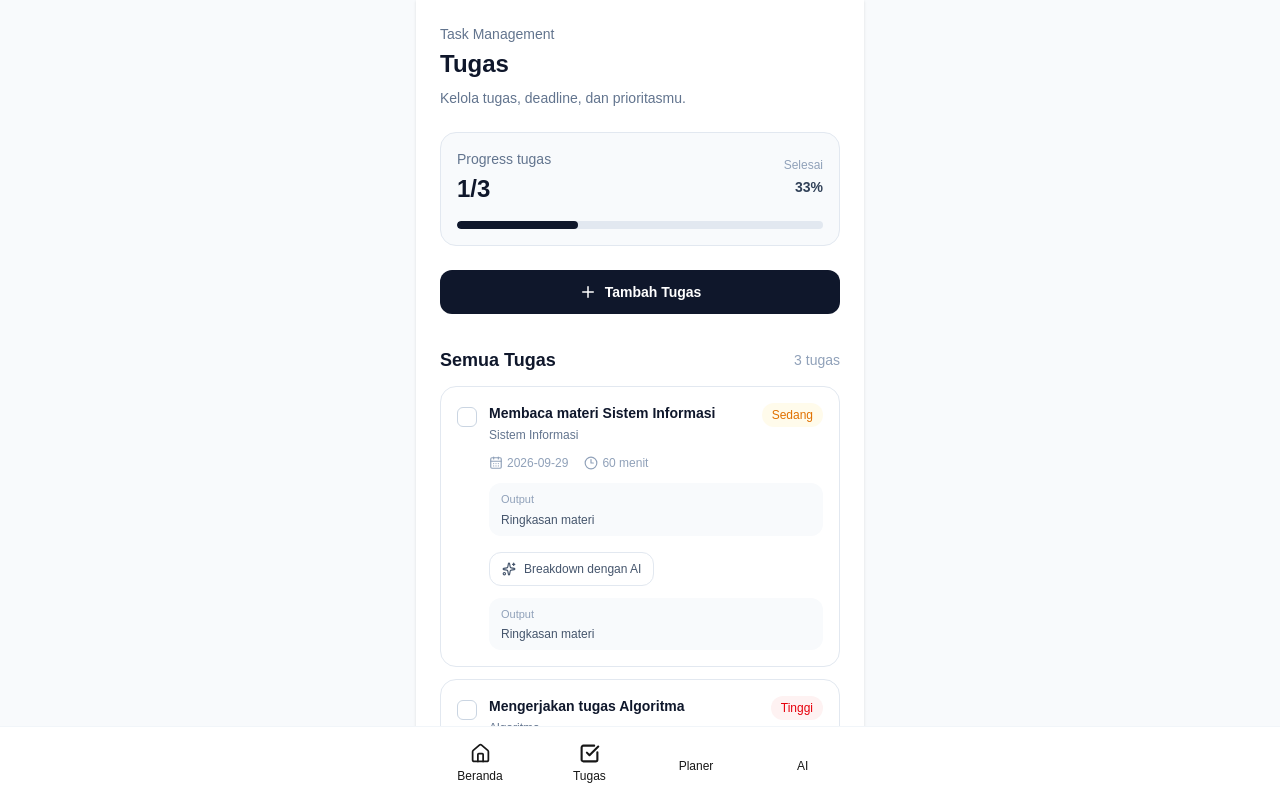
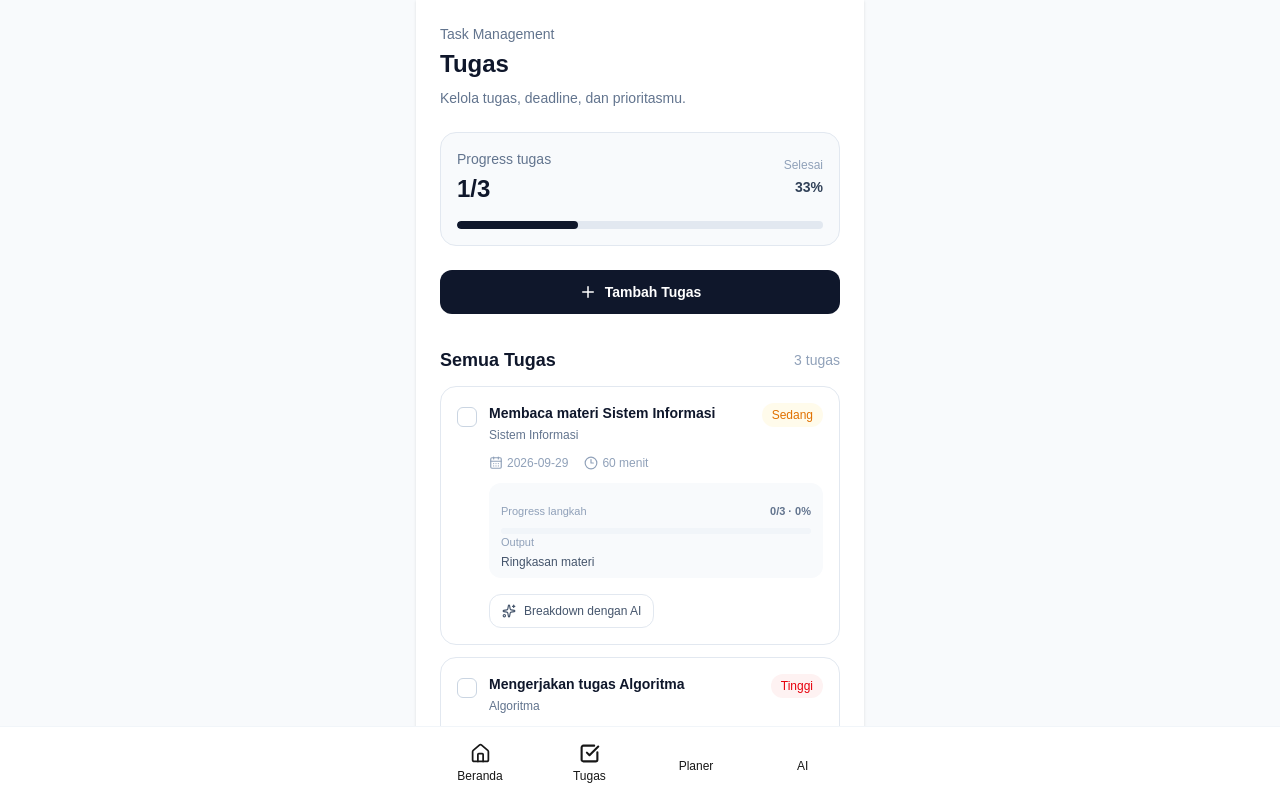
Before and after one commit to Ardhan220707/mabaflow, a Next.js app: page /tugas in a window 1280 px wide. Shown: the top 798 px of the page. Built offline with nearby package versions, Linux system fonts and the light colour scheme.

Commit message:
feat: add task breakdown and subtask progress

```diff
--- a/app/tugas/page.tsx
+++ b/app/tugas/page.tsx
@@ -17,6 +17,26 @@ const initialTasks: Task[] = [
     expectedOutput: "Ringkasan materi",
     priority: "Sedang",
     completed: false,
+    subtasks: [
+      {
+        id: 1,
+        title: "Kumpulkan materi Sistem Informasi",
+        estimatedMinutes: 20,
+        completed: false,
+      },
+      {
+        id: 2,
+        title: "Baca dan pahami materi",
+        estimatedMinutes: 25,
+        completed: false,
+      },
+      {
+        id: 3,
+        title: "Buat ringkasan materi",
+        estimatedMinutes: 15,
+        completed: false,
+      },
+    ],
   },
   {
     id: 2,
@@ -27,6 +47,32 @@ const initialTasks: Task[] = [
     expectedOutput: "File tugas Algoritma",
     priority: "Tinggi",
     completed: false,
+    subtasks: [
+      {
+        id: 1,
+        title: "Baca soal dan pahami ketentuan",
+        estimatedMinutes: 20,
+        completed: false,
+      },
+      {
+        id: 2,
+        title: "Buat algoritma penyelesaian",
+        estimatedMinutes: 30,
+        completed: false,
+      },
+      {
+        id: 3,
+        title: "Implementasikan solusi",
+        estimatedMinutes: 50,
+        completed: false,
+      },
+      {
+        id: 4,
+        title: "Testing dan perbaikan",
+        estimatedMinutes: 20,
+        completed: false,
+      },
+    ],
   },
   {
     id: 3,
@@ -37,6 +83,26 @@ const initialTasks: Task[] = [
     expectedOutput: "Catatan review",
     priority: "Rendah",
     completed: true,
+    subtasks: [
+      {
+        id: 1,
+        title: "Baca kembali materi",
+        estimatedMinutes: 15,
+        completed: true,
+      },
+      {
+        id: 2,
+        title: "Tandai bagian yang belum dipahami",
+        estimatedMinutes: 10,
+        completed: true,
+      },
+      {
+        id: 3,
+        title: "Buat catatan review",
+        estimatedMinutes: 20,
+        completed: true,
+      },
+    ],
   },
 ];
 
@@ -66,6 +132,36 @@ export default function TugasPage() {
     );
   }
 
+  function toggleSubTask(taskId: number, subTaskId: number) {
+    setTasks((currentTasks) =>
+      currentTasks.map((task) => {
+        if (task.id !== taskId) {
+          return task;
+        }
+
+        const updatedSubtasks = task.subtasks.map((subTask) =>
+          subTask.id === subTaskId
+            ? {
+                ...subTask,
+                completed: !subTask.completed,
+              }
+            : subTask,
+        );
+
+        const hasSubtasks = updatedSubtasks.length > 0;
+
+        const allSubtasksCompleted =
+          hasSubtasks && updatedSubtasks.every((subTask) => subTask.completed);
+
+        return {
+          ...task,
+          subtasks: updatedSubtasks,
+          completed: allSubtasksCompleted,
+        };
+      }),
+    );
+  }
+
   function addTask() {
     if (!title.trim()) {
       return;
@@ -80,6 +176,7 @@ export default function TugasPage() {
       expectedOutput: expectedOutput.trim() || "Belum ditentukan",
       priority,
       completed: false,
+      subtasks: [],
     };
 
     setTasks((currentTasks) => [...currentTasks, newTask]);
@@ -153,7 +250,12 @@ export default function TugasPage() {
         {/* tasks.map */}
         <div className="mt-3 space-y-3">
           {tasks.map((task) => (
-            <TaskCard key={task.id} task={task} onToggle={toggleTask} />
+            <TaskCard
+              key={task.id}
+              task={task}
+              onToggle={toggleTask}
+              onToggleSubTask={toggleSubTask}
+            />
           ))}
         </div>
       </section>
--- a/components/ai/task-breakdown.tsx
+++ b/components/ai/task-breakdown.tsx
@@ -1,70 +1,32 @@
 "use client";
 
-import { useState } from "react";
-
-type SubTask = {
-  id: number;
-  title: string;
-  estimatedMinutes: number;
-};
+import type { SubTask } from "@/components/tasks/tasks-card";
 
 type TaskBreakdownProps = {
   taskTitle: string;
+  subtasks: SubTask[];
+  onToggleSubTask: (subTaskId: number) => void;
   onClose: () => void;
 };
 
-const dummySubTasks: SubTask[] = [
-  {
-    id: 1,
-    title: "Kumpulkan materi dan data",
-    estimatedMinutes: 20,
-  },
-  {
-    id: 2,
-    title: "Buat struktur laporan",
-    estimatedMinutes: 15,
-  },
-  {
-    id: 3,
-    title: "Tulis pembahasan",
-    estimatedMinutes: 45,
-  },
-  {
-    id: 4,
-    title: "Buat kesimpulan",
-    estimatedMinutes: 15,
-  },
-  {
-    id: 5,
-    title: "Rapikan dan export PDF",
-    estimatedMinutes: 25,
-  },
-];
-
 export default function TaskBreakdown({
   taskTitle,
+  subtasks,
+  onToggleSubTask,
   onClose,
 }: TaskBreakdownProps) {
-  const [completedSubTasks, setCompletedSubTasks] = useState<number[]>([]);
+  const completedCount = subtasks.filter((subTask) => subTask.completed).length;
 
-  const completedCount = completedSubTasks.length;
-  const totalSubTasks = dummySubTasks.length;
+  const totalSubTasks = subtasks.length;
 
   const progress =
     totalSubTasks === 0
       ? 0
       : Math.round((completedCount / totalSubTasks) * 100);
 
-  function toggleSubTask(id: number) {
-    setCompletedSubTasks((current) =>
-      current.includes(id)
-        ? current.filter((subTaskId) => subTaskId !== id)
-        : [...current, id],
-    );
-  }
-
   return (
     <section className="mt-3 rounded-2xl border border-slate-200 bg-white p-4 shadow-sm">
+      {/* Header */}
       <div className="flex items-start justify-between gap-3">
         <div>
           <p className="text-xs font-medium text-slate-400">AI Breakdown</p>
@@ -83,6 +45,7 @@ export default function TaskBreakdown({
         </button>
       </div>
 
+      {/* Progress */}
       <div className="mt-4">
         <div className="flex items-center justify-between">
           <span className="text-xs font-medium text-slate-500">Progress</span>
@@ -102,31 +65,40 @@ export default function TaskBreakdown({
         </div>
       </div>
 
+      {/* Subtasks */}
       <div className="mt-4 space-y-2">
-        {dummySubTasks.map((subTask) => {
-          const isCompleted = completedSubTasks.includes(subTask.id);
+        {subtasks.length === 0 ? (
+          <div className="rounded-xl bg-slate-50 px-3 py-4 text-center">
+            <p className="text-xs font-medium text-slate-500">
+              Belum ada subtask
+            </p>
 
-          return (
+            <p className="mt-1 text-[11px] text-slate-400">
+              AI akan membantu memecah tugas ini menjadi beberapa langkah.
+            </p>
+          </div>
+        ) : (
+          subtasks.map((subTask) => (
             <button
               key={subTask.id}
               type="button"
-              onClick={() => toggleSubTask(subTask.id)}
+              onClick={() => onToggleSubTask(subTask.id)}
               className="flex w-full items-center justify-between rounded-xl bg-slate-50 px-3 py-3 text-left transition hover:bg-slate-100"
             >
               <div className="flex min-w-0 items-center gap-3">
                 <div
                   className={`flex h-6 w-6 shrink-0 items-center justify-center rounded-full border text-xs font-semibold ${
-                    isCompleted
+                    subTask.completed
                       ? "border-slate-900 bg-slate-900 text-white"
                       : "border-slate-200 bg-white text-slate-500"
                   }`}
                 >
-                  {isCompleted ? "✓" : subTask.id}
+                  {subTask.completed ? "✓" : subTask.id}
                 </div>
 
                 <p
                   className={`text-xs font-medium ${
-                    isCompleted
+                    subTask.completed
                       ? "text-slate-400 line-through"
                       : "text-slate-700"
                   }`}
@@ -137,14 +109,14 @@ export default function TaskBreakdown({
 
               <span
                 className={`ml-3 shrink-0 text-xs ${
-                  isCompleted ? "text-slate-300" : "text-slate-400"
+                  subTask.completed ? "text-slate-300" : "text-slate-400"
                 }`}
               >
                 {subTask.estimatedMinutes} mnt
               </span>
             </button>
-          );
-        })}
+          ))
+        )}
       </div>
     </section>
   );
--- a/components/tasks/tasks-card.tsx
+++ b/components/tasks/tasks-card.tsx
@@ -3,6 +3,13 @@
 import { useState } from "react";
 import { CalendarDays, Clock3, Sparkles } from "lucide-react";
 import TaskBreakdown from "../ai/task-breakdown";
+
+export type SubTask = {
+  id: number;
+  title: string;
+  estimatedMinutes: number;
+  completed: boolean;
+};
 
 export type Task = {
   id: number;
@@ -13,15 +20,31 @@ export type Task = {
   expectedOutput: string;
   priority: "Rendah" | "Sedang" | "Tinggi";
   completed: boolean;
+  subtasks: SubTask[];
 };
 
 type TaskCardProps = {
   task: Task;
   onToggle: (id: number) => void;
+  onToggleSubTask: (taskId: number, subTaskId: number) => void;
 };
 
-export default function TaskCard({ task, onToggle }: TaskCardProps) {
+export default function TaskCard({
+  task,
+  onToggle,
+  onToggleSubTask,
+}: TaskCardProps) {
   const [showBreakdown, setShowBreakdown] = useState(false);
+  const completedSubTasks = task.subtasks.filter(
+    (subTask) => subTask.completed,
+  ).length;
+
+  const totalSubTasks = task.subtasks.length;
+
+  const subTaskProgress =
+    totalSubTasks === 0
+      ? 0
+      : Math.round((completedSubTasks / totalSubTasks) * 100);
   return (
     <article
       className={`rounded-2xl border p-4 ${
@@ -93,6 +116,29 @@ export default function TaskCard({ task, onToggle }: TaskCardProps) {
 
           {/* Expected Output */}
           <div className="mt-3 rounded-xl bg-slate-50 px-3 py-2">
+            {/* Subtask Progress */}
+            {totalSubTasks > 0 && (
+              <div className="mt-3">
+                <div className="flex items-center justify-between">
+                  <p className="text-[11px] font-medium text-slate-400">
+                    Progress langkah
+                  </p>
+
+                  <p className="text-[11px] font-semibold text-slate-500">
+                    {completedSubTasks}/{totalSubTasks} · {subTaskProgress}%
+                  </p>
+                </div>
+
+                <div className="mt-2 h-1.5 overflow-hidden rounded-full bg-slate-100">
+                  <div
+                    className="h-full rounded-full bg-slate-900 transition-all duration-300"
+                    style={{
+                      width: `${subTaskProgress}%`,
+                    }}
+                  />
+                </div>
+              </div>
+            )}
             <p className="text-[11px] font-medium text-slate-400">Output</p>
 
             <p className="mt-1 text-xs font-medium text-slate-600">
@@ -113,18 +159,13 @@ export default function TaskCard({ task, onToggle }: TaskCardProps) {
           {showBreakdown && (
             <TaskBreakdown
               taskTitle={task.title}
+              subtasks={task.subtasks}
+              onToggleSubTask={(subTaskId) =>
+                onToggleSubTask(task.id, subTaskId)
+              }
               onClose={() => setShowBreakdown(false)}
             />
           )}
-
-          {/* Expected Output */}
-          <div className="mt-3 rounded-xl bg-slate-50 px-3 py-2">
-            <p className="text-[11px] font-medium text-slate-400">Output</p>
-
-            <p className="mt-1 text-xs font-medium text-slate-600">
-              {task.expectedOutput}
-            </p>
-          </div>
         </div>
       </div>
     </article>
```
